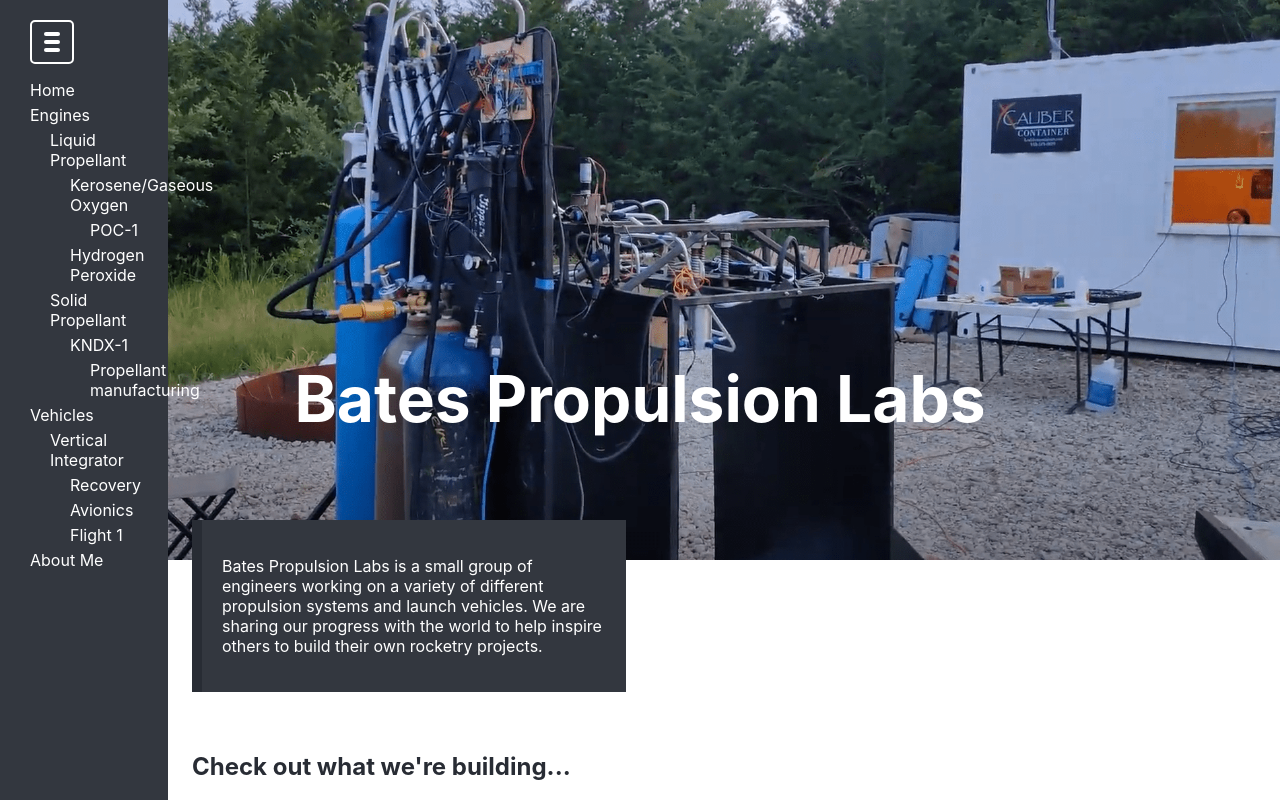
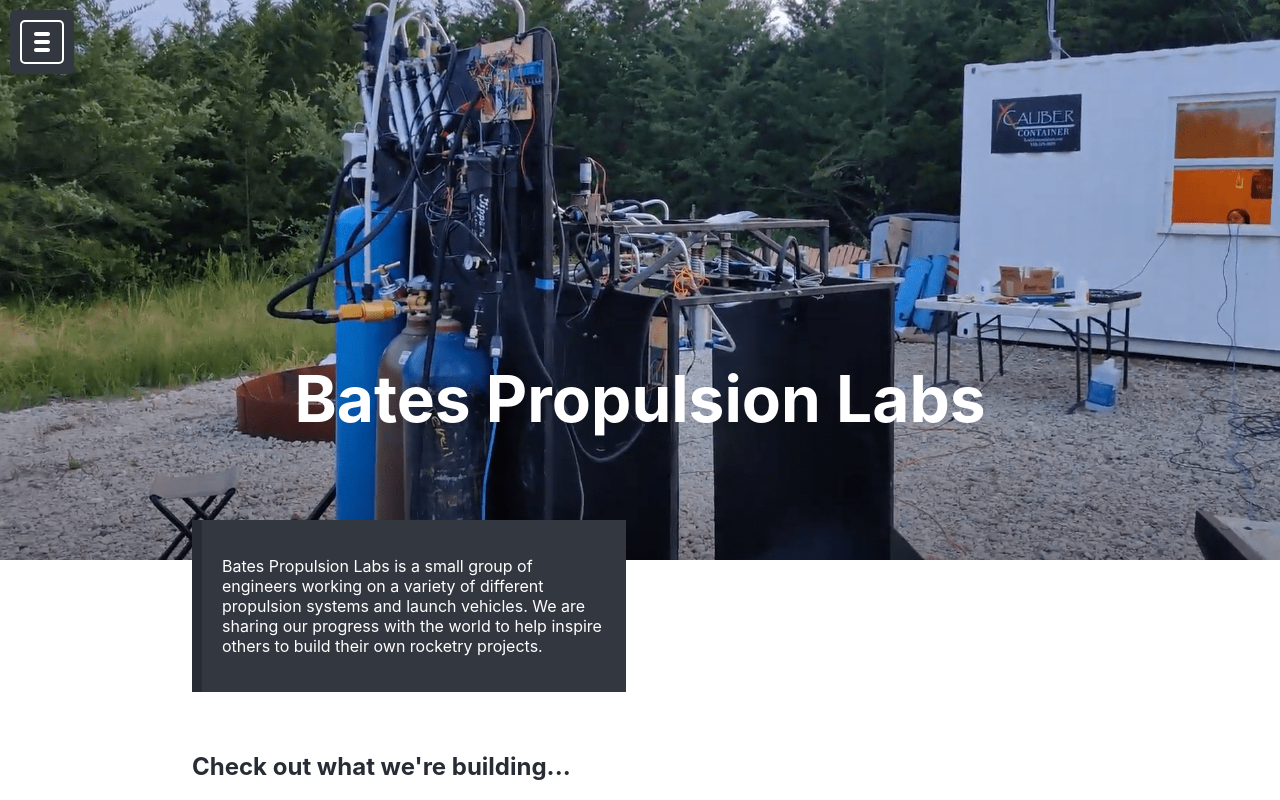
Before and after one commit to Tryptophan/batespropulsionlabs, a React (Create React App) app: page / in a window 1280 px wide. Shown: the top 800 px of the page. Built offline with nearby package versions, Linux system fonts and the light colour scheme.

Commit message:
sidebar state

```diff
--- a/src/Home.tsx
+++ b/src/Home.tsx
@@ -1,6 +1,6 @@
 import React from "react";
 import styled from "styled-components";
-import { BrowserRouter, Link} from "react-router-dom";
+import { useHistory, BrowserRouter } from "react-router-dom";
 
 // Text
 import text from "./text.json";
@@ -78,7 +78,15 @@ const Project = styled.div`
   }
 `;
 
+const Link = styled.span`
+  :hover {
+    text-decoration: underline;
+    cursor: pointer;
+  }
+`;
+
 const Home = () => {
+  const history = useHistory();
   return (
     <Root>
       <BrowserRouter>
@@ -94,14 +102,14 @@ const Home = () => {
         <ProjectsTitle><h2>Check out what we're building...</h2></ProjectsTitle>
         <Projects>
           <Project>
-            <Link to="/poc-1">
+            <Link onClick={() => history.push("/poc-1")}>
               <h3>POC-1</h3>
               <img src={POC1} alt="POC-1"></img>
               <h3 className="ProjectFooter">Kerosene/Gaseous Oxygen</h3>
             </Link>
           </Project>
           <Project>
-            <Link to="/kndx-1">
+            <Link onClick={() => history.push("/kndx-1")}>
               <h3>Vertical Integrator</h3>
               <img src={SolidRocket} alt="Solid Rocket"></img>
               <h3 className="ProjectFooter">Experimental Solid Rocket Test Platform</h3>
--- a/src/Sidebar.tsx
+++ b/src/Sidebar.tsx
@@ -1,16 +1,12 @@
-import React from "react";
+import React, { useState } from "react";
 import styled from "styled-components";
-import { Link } from "react-router-dom";
+import SidebarItem from "./SidebarItem";
+
+import sidebarItems from "./sidebar-items.json";
 
 // Types
 type SidebarProps = {
   items: any
-}
-
-type SidebarItem = {
-  name: string,
-  link?: string,
-  children?: SidebarItem[]
 }
 
 // Styles
@@ -22,19 +18,29 @@ const Root = styled.div`
   padding: 20px;
   color: white;
   z-index: 999;
-  a {
-    text-decoration: none;
-    color: white;
+  > ul:first-of-type {
+    padding-left: 0px !important;
   }
-  a:hover {
-    text-decoration: underline;
+  > div {
+    margin-bottom: 20px;
+  }
+`;
+
+const Collapsed = styled(Root)`
+  width: auto;
+  height: auto;
+  padding: 10px;
+  border-radius: 5px;
+  top: 10px;
+  left: 10px;
+  > div {
+    margin-bottom: 0px;
   }
 `;
 
 const Toggle = styled.div`
   width: 20px;
   height: 20px;
-  margin-left: 10px;
   border-radius: 5px;
   border: 2px solid white;
   display: flex;
@@ -48,44 +54,32 @@ const Toggle = styled.div`
     border-radius: 5px;
     background-color: white;
   }
-`;
-
-const Links = styled.ul`
-  list-style: none;
-  padding-left: 10px;
-  li {
-    margin: 5px 0 5px 0;
+  :hover {
+    cursor: pointer;
   }
 `;
 
 const Sidebar = (props: SidebarProps) => {
+  const [collapsed, toggle] = useState(true);
 
-  const mapItems = (items: SidebarItem[] | undefined) => {
-    let links = null;
-    if (items) {
-      links = items.map((item: SidebarItem) => {
-        let children = mapItems(item.children);
-        return (
-          <li key={item.name}>
-            {item.link ? <Link to={item.link}>{item.name}</Link> : item.name}
-            <Links>{children}</Links>
-          </li>
-        );
-      });
-    }
+  if (collapsed) {
     return (
-      <Links>{links}</Links>
-    )
-  };
+      <Collapsed>
+        <Toggle onClick={() => toggle(!collapsed)}><div /><div /><div /></Toggle>
+      </Collapsed>
+    );
+  } else {
+    const items = sidebarItems.map((item) => (
+      <SidebarItem item={item} />
+    ));
 
-  const links = mapItems(props.items);
-
-  return (
-    <Root>
-      <Toggle><div /><div /><div /></Toggle>
-      {links}
-    </Root>
-  );
+    return (
+      <Root>
+        <Toggle onClick={() => toggle(!collapsed)}><div /><div /><div /></Toggle>
+        {items}
+      </Root>
+    );
+  }
 }
 
 export default Sidebar;
--- /dev/null
+++ b/src/SidebarItem.tsx
@@ -0,0 +1,98 @@
+import React, { useState } from "react";
+import styled from "styled-components";
+import { useHistory } from "react-router-dom";
+
+// Types
+type Item = {
+  name: string,
+  link?: string,
+  children?: Item[]
+}
+
+type SidebarItemProps = {
+  item: Item
+}
+
+const Root = styled.li`
+  list-style: none;
+  :hover {
+    cursor: pointer;
+  }
+  font-size: 14px;
+`;
+
+const Link = styled(Root)`
+  :hover {
+    text-decoration: underline;
+  }
+`;
+
+const Name = styled.span`
+  margin-right: 5px;
+`;
+
+const Toggle = styled.span`
+
+`;
+
+const Arrow = styled.span`
+  font-size: 6px;
+`;
+
+const SidebarItems = styled.ul`
+  list-style: none;
+  padding-left: 10px;
+  margin: 0px;
+  li {
+    margin: 5px 0 5px 0;
+  }
+`;
+
+const SidebarItem = (props: SidebarItemProps) => {
+  const history = useHistory();
+  const [collapsed, toggle] = useState(true);
+
+  if (props.item.children) {
+    if (collapsed) {
+      return (
+        <Root>
+          <Toggle onClick={() => toggle(!collapsed)}>
+            <Name>{props.item.name}</Name><Arrow>&#9660;</Arrow>
+          </Toggle>
+        </Root>
+      );
+    } else {
+      const items = props.item.children.map((item) => (
+        <SidebarItem item={item} />
+      ));
+      return (
+        <Root>
+          <Toggle onClick={() => toggle(!collapsed)}>
+            <Name>{props.item.name}</Name><Arrow>&#9660;</Arrow>
+          </Toggle>
+          <SidebarItems>
+            {items}
+          </SidebarItems>
+        </Root>
+      );
+    }
+  } else {
+    if (props.item.link) {
+      return (
+        <Root onClick={() => history.push(props.item.link!)}>
+          <Link>{props.item.name}</Link>
+        </Root>
+      );
+    } else {
+      return (
+        <Root>
+          <Toggle onClick={() => toggle(!collapsed)}>
+            <Name>{props.item.name}</Name>
+          </Toggle>
+        </Root>
+      );
+    }
+  }
+}
+
+export default SidebarItem;
```
